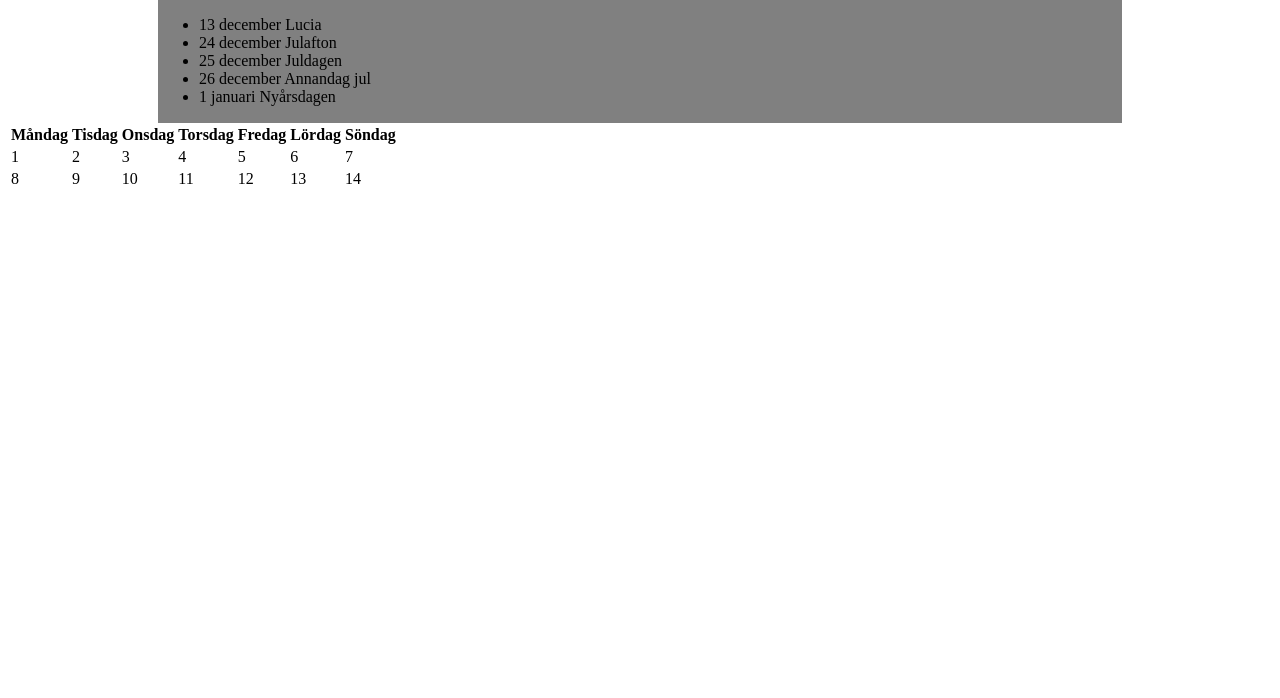
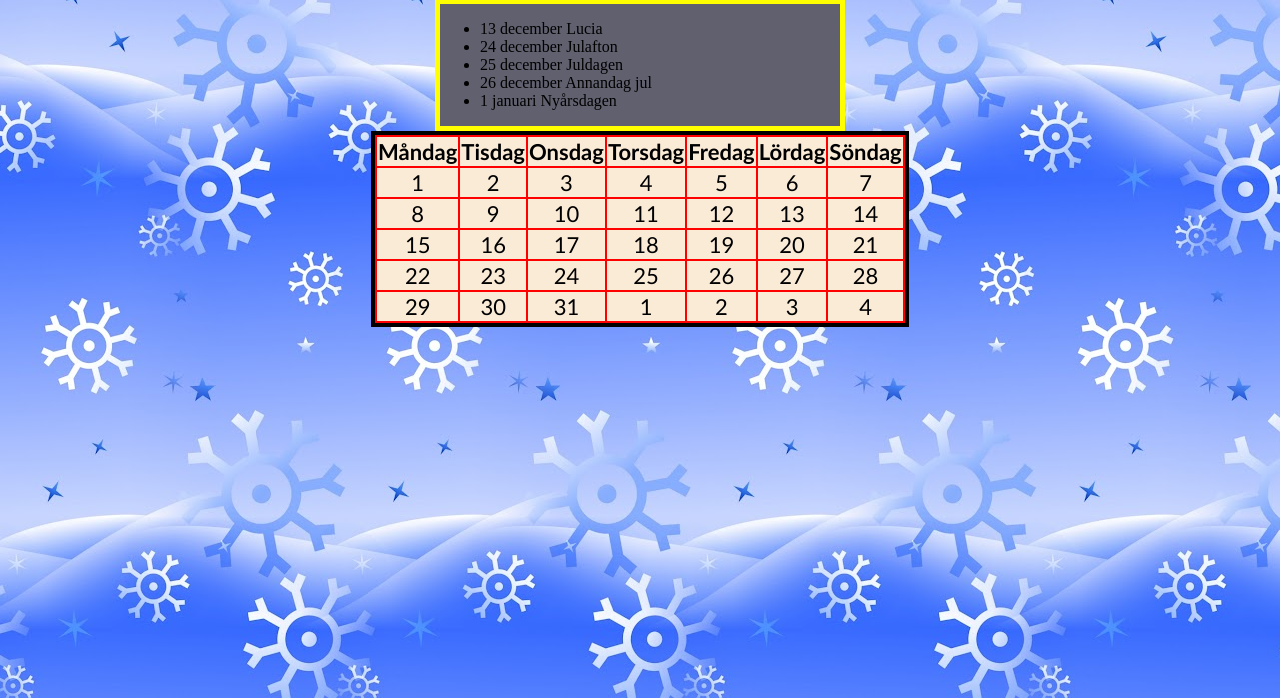
Before and after one commit to xxJacobxxx/Sant-klas, a plain HTML site: page index.html in a window 1280 px wide. Shown: the part 102-800 px from the top of the page. Drawn offline with Linux system fonts and the light colour scheme.

Commit message:
Gjorde de tabellen och listan lite snyggare

```diff
--- a/index.html
+++ b/index.html
@@ -50,7 +50,34 @@
                 <td>13</td>
                 <td>14</td>
             </tr>
-            <tr></tr>
+            <tr>
+                <td>15</td>
+                <td>16</td>
+                <td>17</td>
+                <td>18</td>
+                <td>19</td>
+                <td>20</td>
+                <td>21</td>
+
+            </tr>
+            <tr>
+                <td>22</td>
+                <td>23</td>
+                <td>24</td>
+                <td>25</td>
+                <td>26</td>
+                <td>27</td>
+                <td>28</td>
+            </tr>
+            <tr>
+                <td>29</td>
+                <td>30</td>
+                <td>31</td>
+                <td>1</td>
+                <td>2</td>
+                <td>3</td>
+                <td>4</td>
+            </tr>
         </table>
     </div>
 </body>
--- a/style.css
+++ b/style.css
@@ -7,13 +7,31 @@
 
 }
 .lista{
-    background-color: gray;
-    padding: 1px;
-    margin-left: 150px;
-    margin-right:150px;
-    border: 2 px solid black;
+    background-color:rgb(96, 96, 111);
+    width: 400px;
+    margin-left: auto;
+    margin-right:auto;
+    border: 5px solid yellow;
 
 
 
 
 }
+th,td{
+    background-color: antiquewhite;
+    font-size:22px;
+    font-family: 'Trebuchet MS', 'Lucida Sans Unicode', 'Lucida Grande', 'Lucida Sans', Arial, sans-serif;
+
+
+}
+.tabell{
+    background-color: red;
+    width: 530px;
+    margin-left: auto;
+    margin-right: auto;
+    text-align: center;
+    border: solid black 4px;
+}
+body{
+    background-image:url(./winter-snow.jpg) ;
+}
```
Also changed, not shown: winter-snow.jpg (added).
